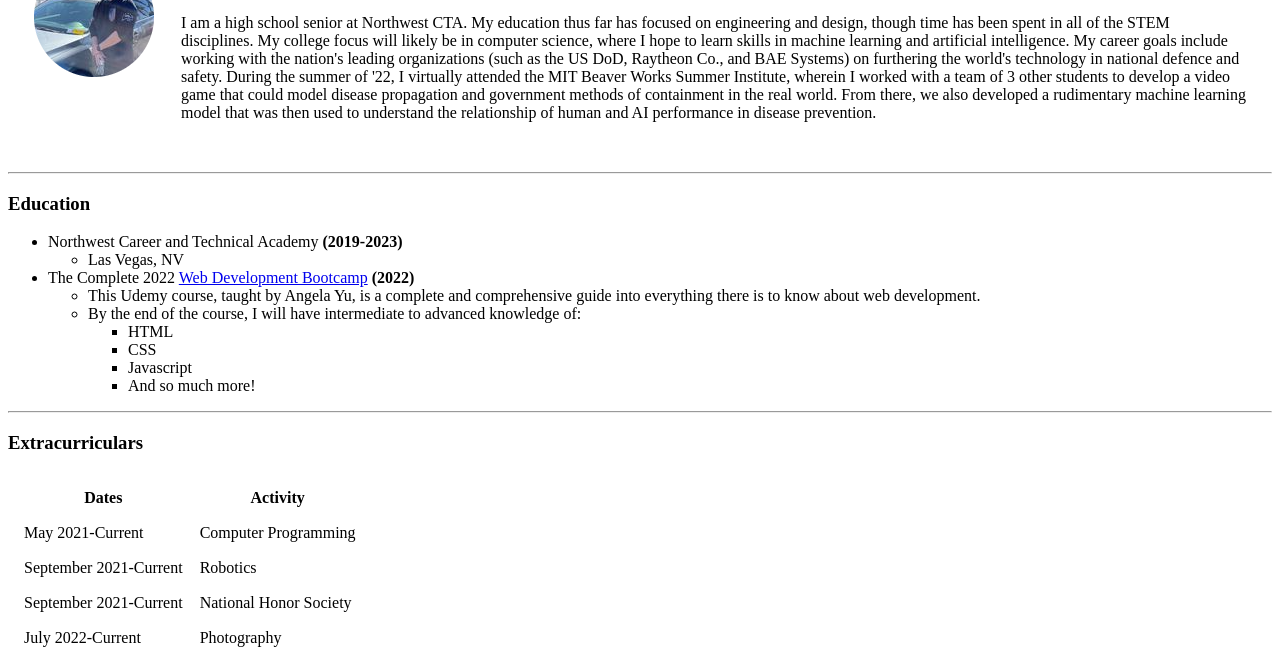
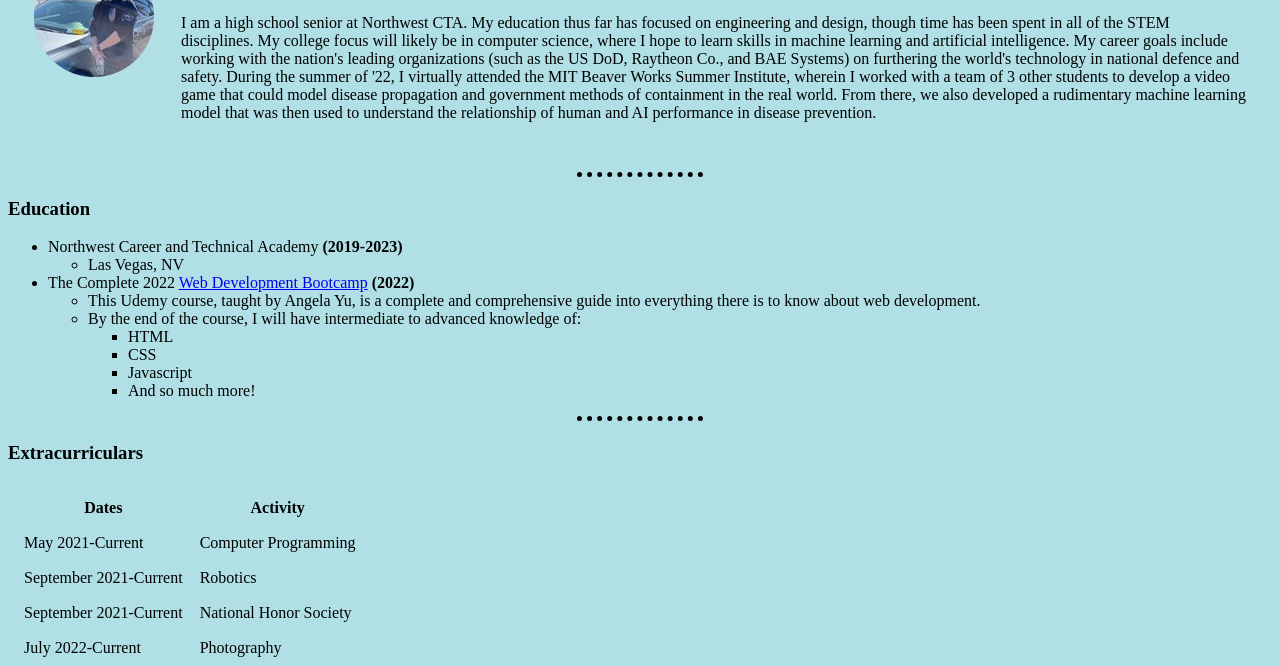
Before and after one commit to Thomas-Lisa/cv, a plain HTML site: page index.html in a window 1280 px wide. Shown: the part 134-800 px from the top of the page. Drawn offline with Linux system fonts and the light colour scheme.

Commit message:
added css styling

```diff
--- a/index.html
+++ b/index.html
@@ -7,6 +7,24 @@
         <meta http-equiv="X-UA-Compatible" content="IE=edge">
         <meta name="viewport" content="width=device-width, initial-scale=1.0">
         <title>Thomas' Personal Site</title> <!-- creates the title of the page -->
+
+        <style>
+
+            body {
+                background-color: powderblue;
+            }
+
+            hr {
+                background-color: powderblue;
+                border-style: hidden;
+                border-top-style: dotted;
+                border-width: 5px;
+                height: 2px;
+                width: 10%;
+            }
+
+        </style>
+
     </head>
 
     <body>
```
